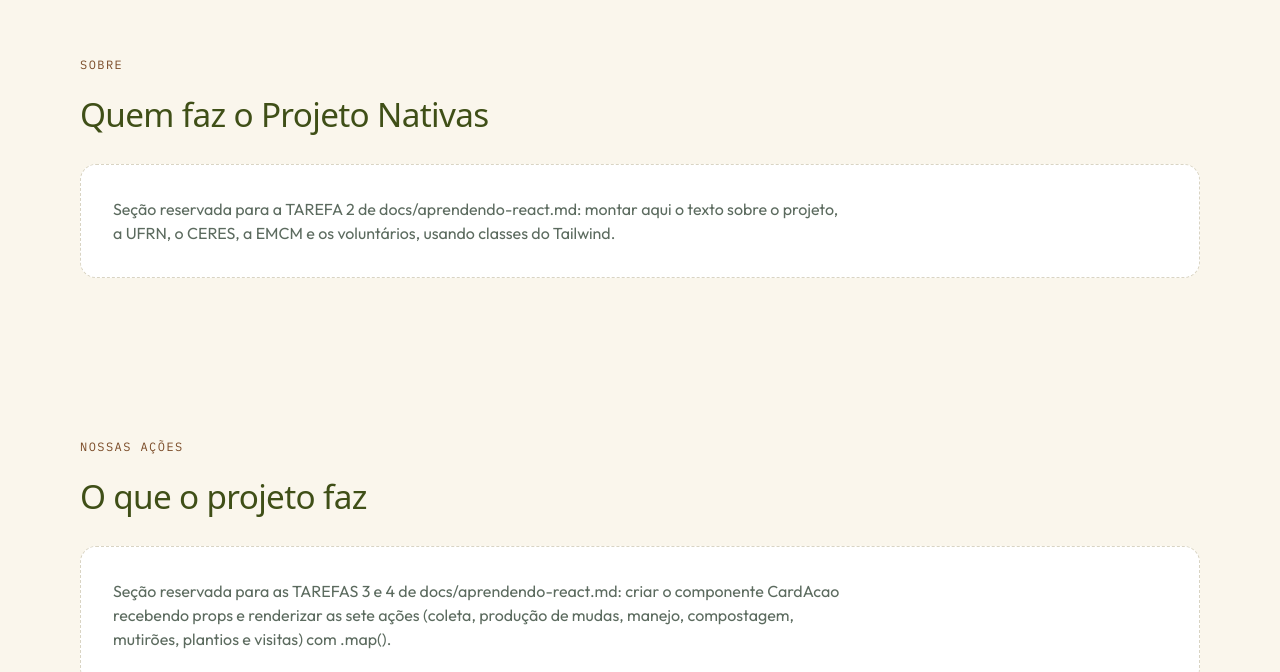
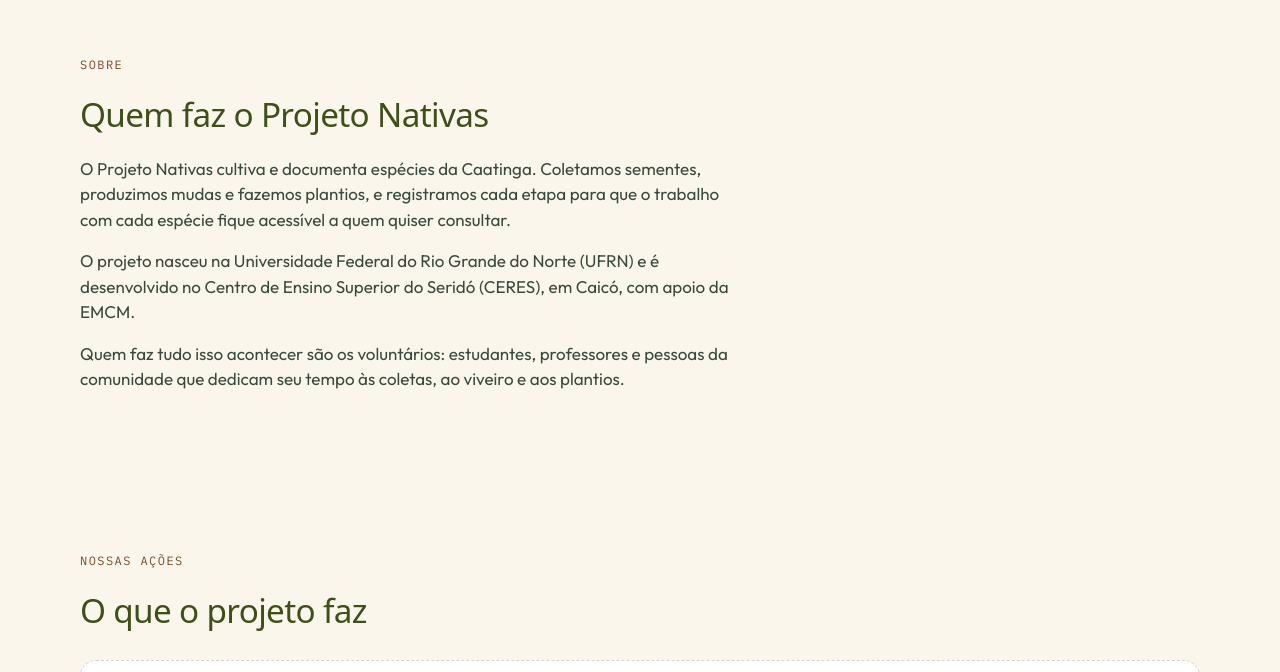
Before and after one commit to Pedrooarj/projeto-nativas, a React (Vite) app in the folder web/: page / in a window 1280 px wide. Shown: the part 630-1302 px from the top of the page. Built offline with nearby package versions, Linux system fonts and the light colour scheme; no server answers; a web font is replaced by a local one.

Commit message:
fix(Portal) : adicionei o que se pedia na Tarefa 2 — A seção Sobre

```diff
--- a/web/src/rotas/publicas/Portal.tsx
+++ b/web/src/rotas/publicas/Portal.tsx
@@ -119,12 +119,29 @@
 
 function Sobre() {
   return (
-    <SecaoPlaceholder
-      id="sobre"
-      sobretitulo="Sobre"
-      titulo="Quem faz o Projeto Nativas"
-      descricao="Seção reservada para a TAREFA 2 de docs/aprendendo-react.md: montar aqui o texto sobre o projeto, a UFRN, o CERES, a EMCM e os voluntários, usando classes do Tailwind."
-    />
+    // <SecaoPlaceholder
+    //   id="sobre"
+    //   sobretitulo="Sobre"
+    //   titulo="Quem faz o Projeto Nativas"
+    //   descricao="Seção reservada para a TAREFA 2 de docs/aprendendo-react.md: montar aqui o texto sobre o projeto, a UFRN, o CERES, a EMCM e os voluntários, usando classes do Tailwind."
+    // />
+    <section id="sobre" className="mx-auto max-w-conteudo px-5 py-20">
+      <p className="rotulo-portal text-madeira">Sobre</p>
+      <h2 className="mt-4 text-subtitulo">Quem faz o Projeto Nativas</h2>
+
+      <div className="mt-4 max-w-[60ch] space-y-4 text-17 text-tintaCard">
+        <p>
+          O Projeto Nativas cultiva e documenta espécies da Caatinga. Coletamos sementes, produzimos mudas e fazemos plantios, e registramos cada etapa para que o trabalho com cada espécie fique acessível a quem quiser consultar.
+        </p>
+        <p>
+          O projeto nasceu na Universidade Federal do Rio Grande do Norte (UFRN) e é desenvolvido no Centro de Ensino Superior do Seridó (CERES), em Caicó, com apoio da EMCM.
+        </p>
+        <p>
+          Quem faz tudo isso acontecer são os voluntários: estudantes, professores e pessoas da comunidade que dedicam seu tempo às coletas, ao viveiro e aos plantios.
+        </p>
+      </div>
+
+    </section>
   );
 }
 
```
